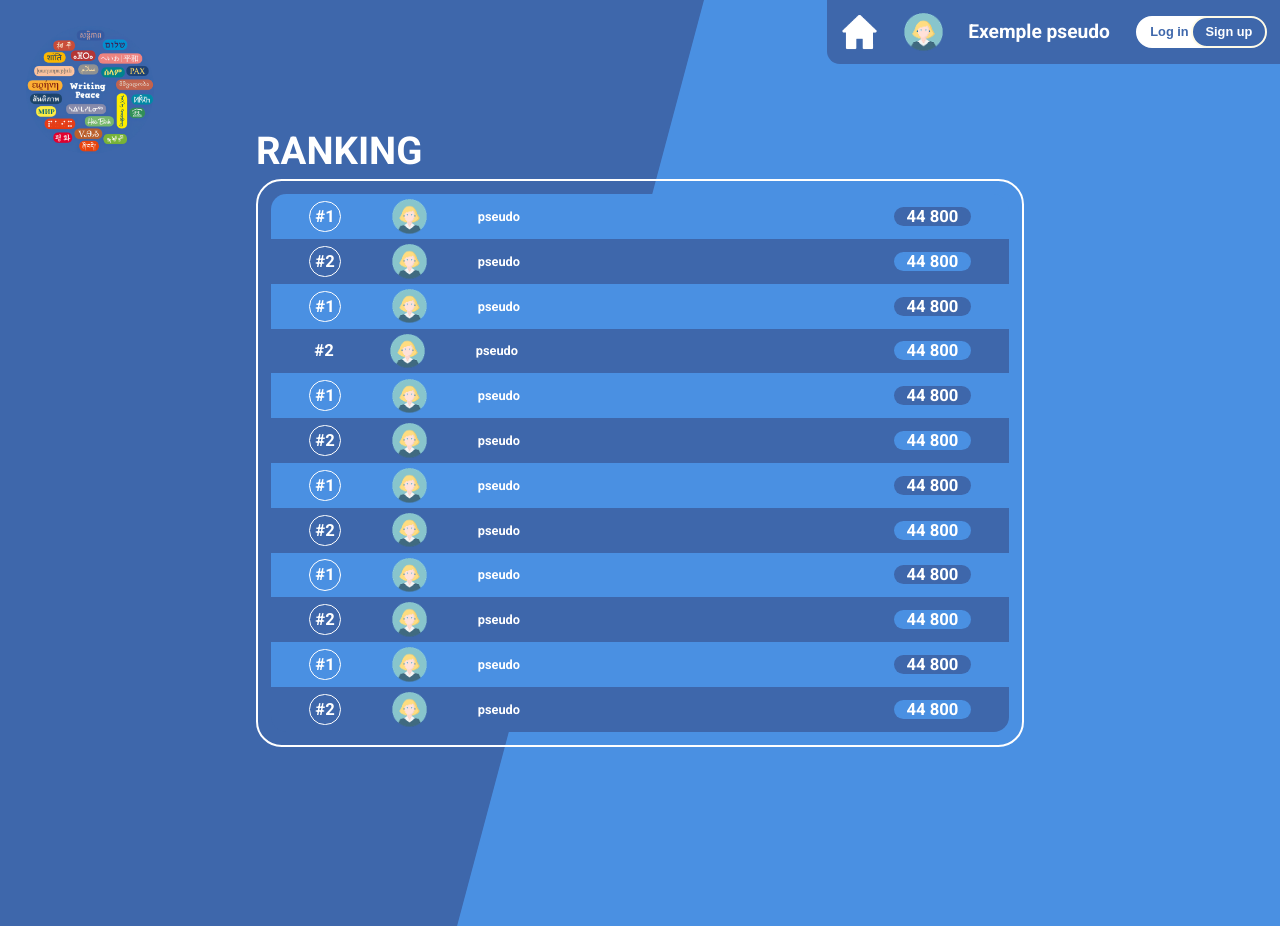
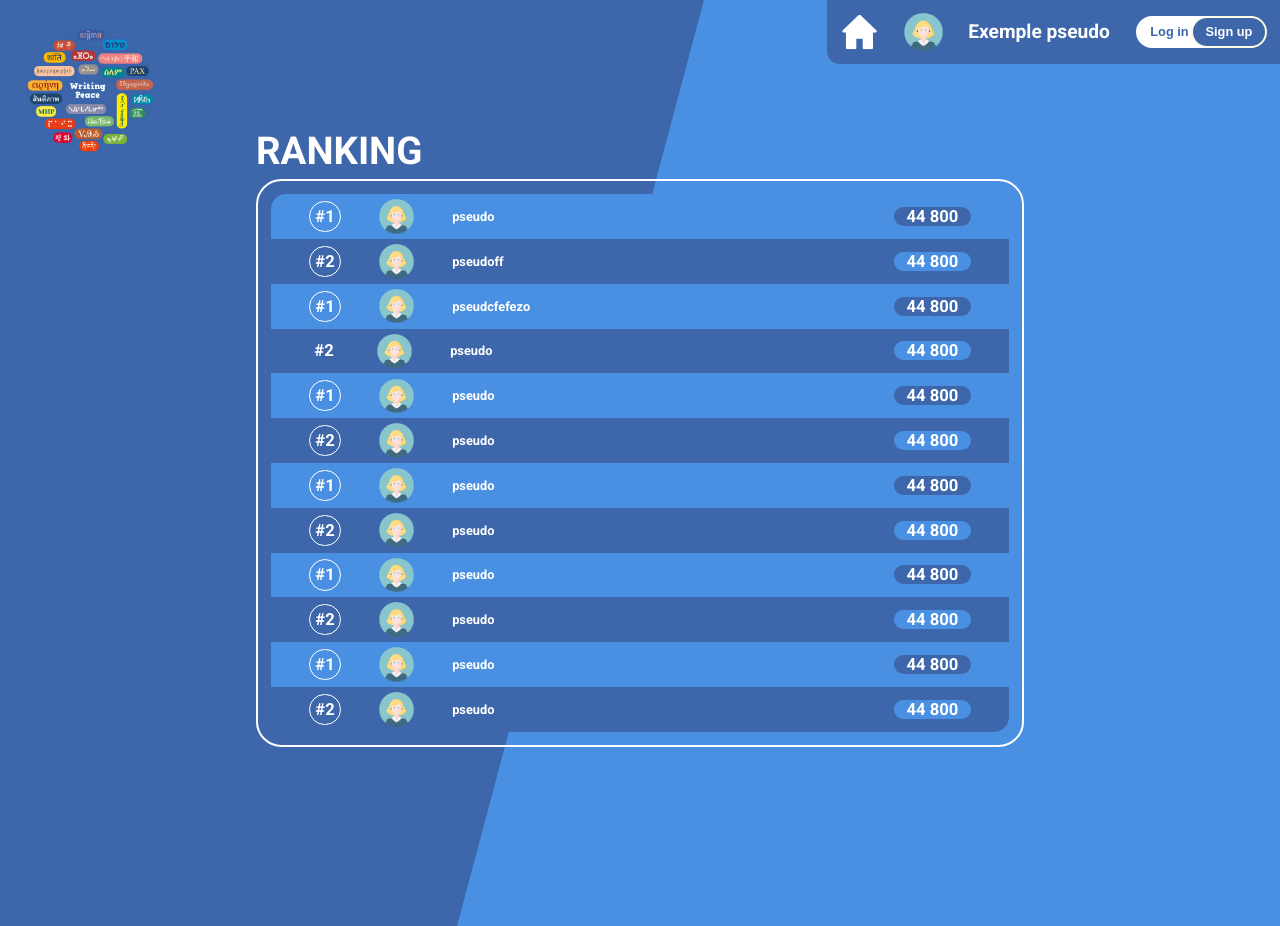
Before and after one commit to Tominouu/Writing-Peace-Project, a PHP site: page /baptiste/ranking.html in a window 1280 px wide. Shown: the top 926 px of the page. Run offline with PHP 8.4, Linux system fonts and the light colour scheme.

Commit message:
2eme commit ? bug ?

```diff
--- a/assets/css/ranking.css
+++ b/assets/css/ranking.css
@@ -83,7 +83,7 @@ main .partleft {
     align-items: center;
     width: auto;
     justify-content: space-between;
-    gap: 4vw;
+    gap: 3vw;
 }
 main .containerplace {
     display: flex;
--- a/baptiste/ranking.html
+++ b/baptiste/ranking.html
@@ -57,7 +57,7 @@
                                 <H3>#2</H3>
                             </div>
                             <img src="../assets/img/player.png" alt="">
-                            <H4>pseudo</H4>
+                            <H4>pseudoff</H4>
                         </div>
                         <div class="part2right">
                             <H3>44 800</H3>
@@ -69,7 +69,7 @@
                                 <H3>#1</H3>
                             </div>
                             <img src="../assets/img/player.png" alt="">
-                            <H4>pseudo</H4>
+                            <H4>pseudcfefezo</H4>
                         </div>
                         <div class="part1right">
                             <H3>44 800</H3>
```
